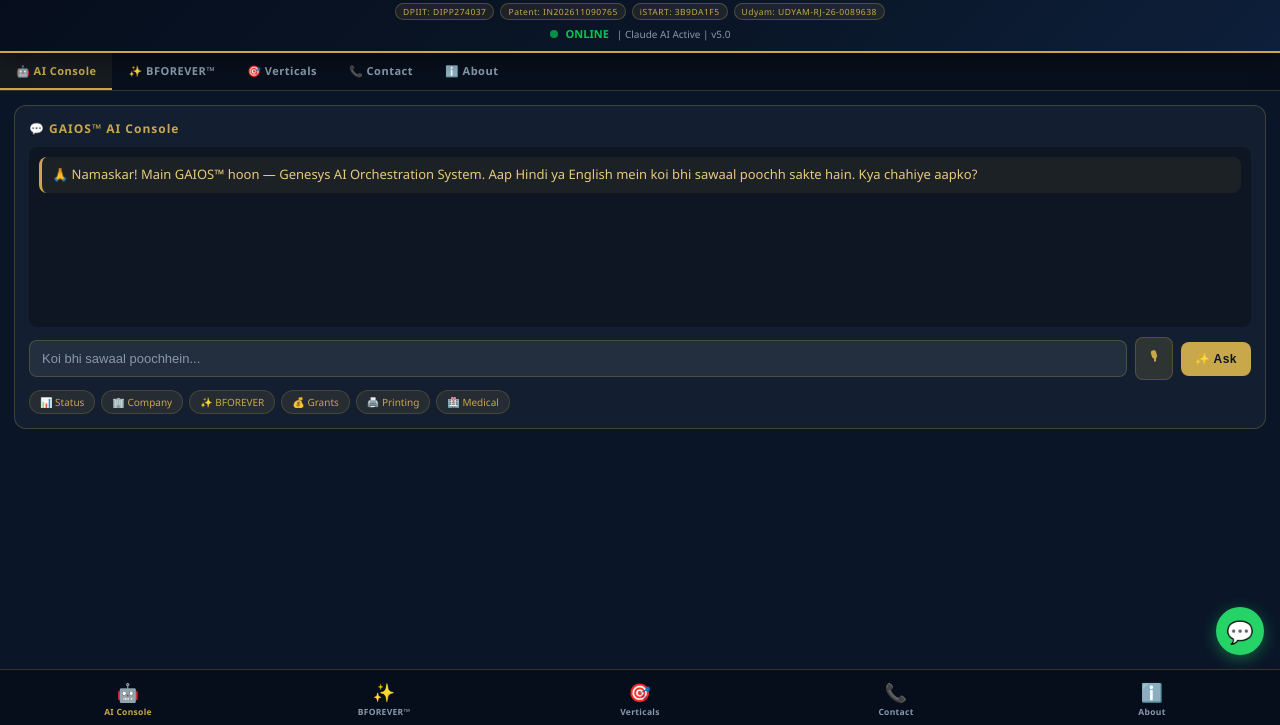
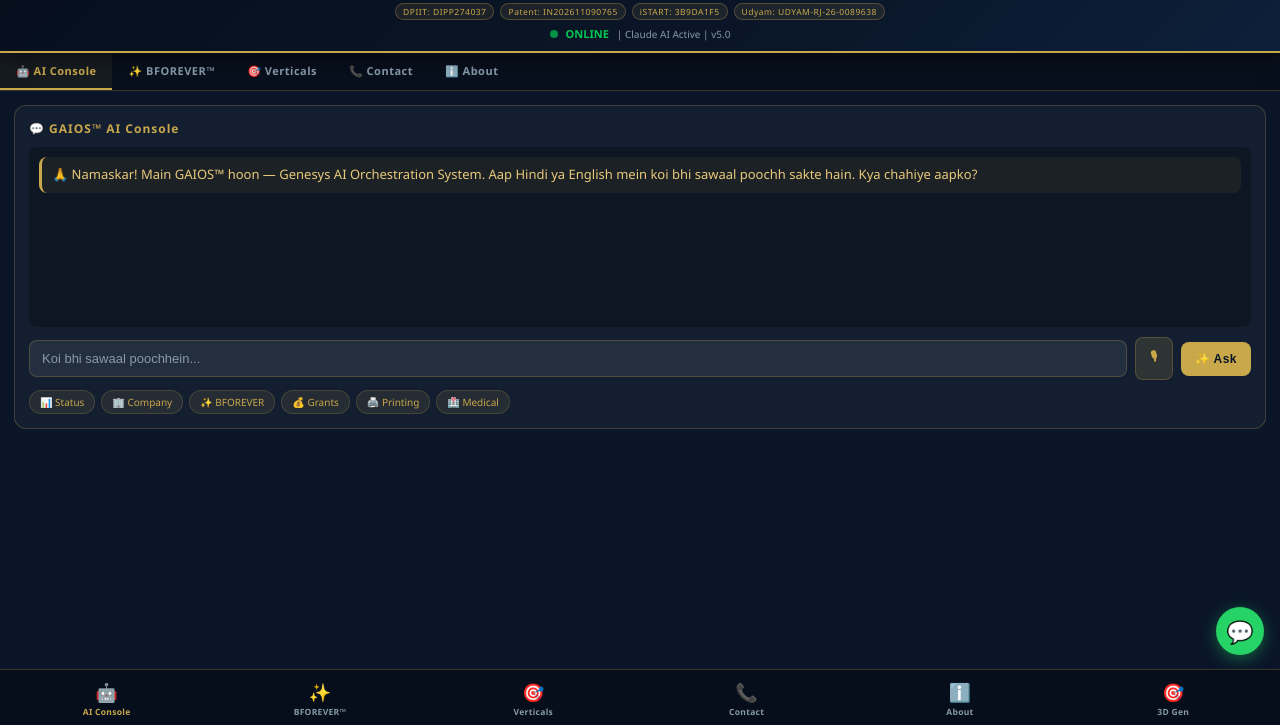
Before and after one commit to genesysadditive3d/gaios-app, a plain HTML site: page index.html in a window 1280 px wide. Shown: the part 75-800 px from the top of the page. Drawn offline with Linux system fonts and the light colour scheme.

Commit message:
Update index.html

```diff
--- a/index.html
+++ b/index.html
@@ -766,6 +766,9 @@
   <div class="bottom-btn" id="nav-about" onclick="showTab('about')">
     <span class="icon">ℹ️</span>About
   </div>
+  <div class="bottom-btn" id="nav-3d" onclick="showTab('3d')">
+  <span class="icon">🎯</span>3D Gen
+</div>
 </div>
 
 <script>
@@ -777,7 +780,7 @@
   document.getElementById('tab-' + tab).classList.add('active');
   document.getElementById('nav-' + tab).classList.add('active');
   const tabs = document.querySelectorAll('.nav-tab');
-  const tabMap = ['console','bforever','verticals','contact','about'];
+  const tabMap = ['console','bforever','verticals','contact','about','3d'];
   tabs[tabMap.indexOf(tab)].classList.add('active');
 }
 
```
